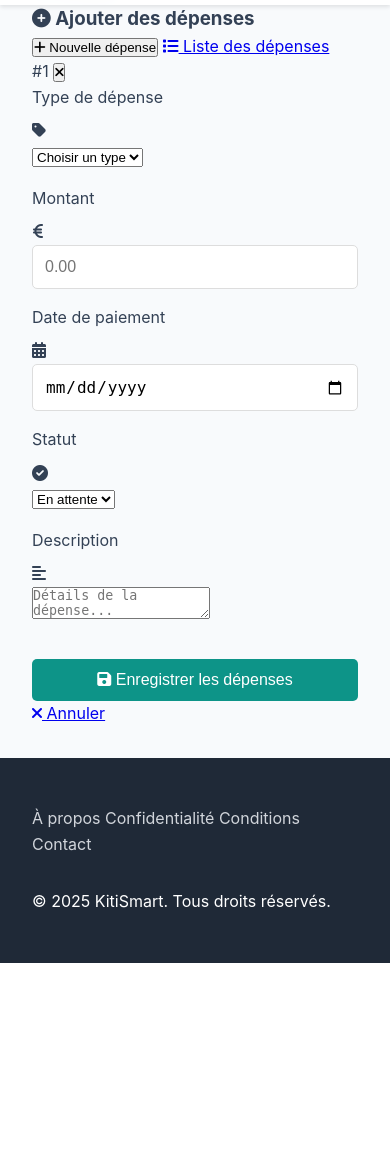
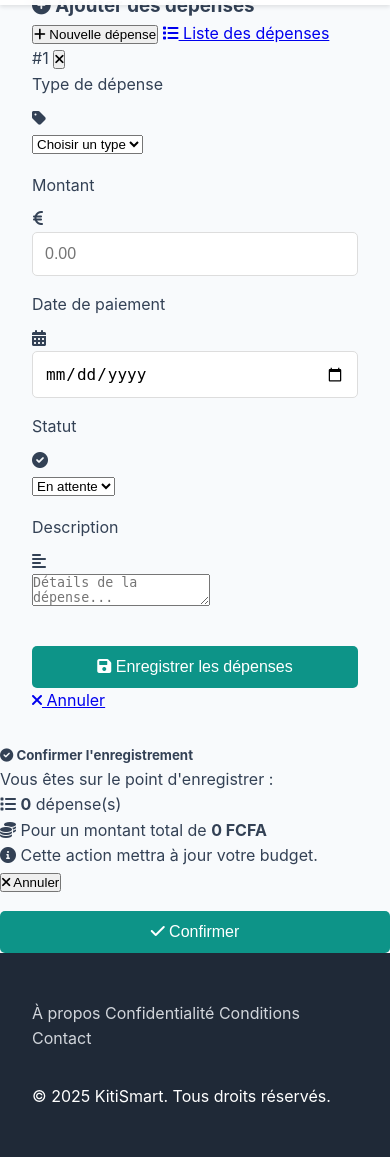
Before and after one commit to merek7/kitismart, a PHP site: template app/views/dashboard/expense_create.php in a window 390 px wide. Shown: the part 297-1454 px from the top of the page. Before the commit the page ends 1260 px from the top, so only its background shows below. Run offline with PHP 8.4, Linux system fonts and the light colour scheme; the template is opened without the code that fills it, so the values that code supplies are empty.

Commit message:
fix: Fix expense_create page - breadcrumb, modal, and budget display
Breadcrumb Standardization:
- Changed from Bootstrap <ol class="breadcrumb"> to .page-header/.breadcrumb structure
- Matches style of expense_list and recurrences pages
- Changed <section class="content"> to <div class="page-content">

Critical Bug Fixes:
- Added missing confirmation modal HTML (#confirmation-modal)
  * Modal was referenced in JS but HTML was completely missing
  * Added modal-overlay structure with proper styling
- Added missing data-initial-budget attribute on #remaining-budget
  * JS line 325 was trying to read this attribute but it didn't exist
  * Budget calculation was broken without it

Currency Fixes:
- Changed "0 €" to "0 FCFA" for total amount display
- Added "FCFA" to budget display for consistency
- Fixed spacing in budget label

CSS Additions (expense_create.css):
- Added .modal-overlay styles (lines 97-218)
- Added .modal-dialog, .modal-header, .modal-body, .modal-footer
- Added #global-message.success styles for success alerts
- Proper animations and transitions for modal

This fixes the JS errors and makes the confirmation workflow functional.

```diff
--- a/app/views/dashboard/expense_create.php
+++ b/app/views/dashboard/expense_create.php
@@ -1,21 +1,14 @@
 <div class="content-wrapper">
-    <section class="content-header">
-        <div class="container-fluid">
-            <div class="row">
-                <div class="col-md-6">
-                    <h1><i class="fas fa-receipt"></i> Nouvelle Dépense</h1>
-                </div>
-                <div class="col-md-6 d-flex justify-content-end align-items-center">
-                    <ol class="breadcrumb mb-0">
-                        <li class="breadcrumb-item"><a href="/dashboard"><i class="fas fa-home"></i> Tableau de bord</a></li>
-                        <li class="breadcrumb-item active">Nouvelle Dépense</li>
-                    </ol>
-                </div>
-            </div>
+    <div class="page-header">
+        <h1><i class="fas fa-receipt"></i> Nouvelle Dépense</h1>
+        <div class="breadcrumb">
+            <a href="/dashboard"><i class="fas fa-home"></i> Tableau de bord</a>
+            <span>/</span>
+            <span>Nouvelle Dépense</span>
         </div>
-    </section>
+    </div>
 
-    <section class="content">
+    <div class="page-content">
         <div class="container">
             <!-- Résumé des dépenses -->
             <div class="row mb-4">
@@ -32,20 +25,20 @@
                                 <i class="fas fa-coins"></i>
                                 <div class="summary-content">
                                     <span class="summary-label">Montant total</span>
-                                    <span id="total-amount" class="summary-value">0 €</span>
+                                    <span id="total-amount" class="summary-value">0 FCFA</span>
                                 </div>
                             </div>
                             <div class="summary-item">
                                 <i class="fas fa-wallet"></i>
                                 <div class="summary-content">
                                     <span class="summary-label">Budget restant</span>
-                                    <span id="remaining-budget" class="summary-value"><?= htmlspecialchars($budget) ?> </span>
+                                    <span id="remaining-budget" class="summary-value" data-initial-budget="<?= htmlspecialchars($budget) ?>"><?= htmlspecialchars($budget) ?> FCFA</span>
                                     <div class="budget-progress">
                                         <div class="progress-bar" style="width: 0%"></div>
                                     </div>
                                     <div class="budget-status">
                                         <span>0%</span>
-                                        <span>Budget:<?= htmlspecialchars($budget) ?> </span>
+                                        <span>Budget: <?= htmlspecialchars($budget) ?> FCFA</span>
                                     </div>
                                 </div>
                             </div>
@@ -199,5 +192,42 @@
                 </div>
             </div>
         </div>
-    </section>
+    </div>
 </div>
+
+<!-- Modal de confirmation -->
+<div id="confirmation-modal" class="modal-overlay">
+    <div class="modal-dialog">
+        <div class="modal-content">
+            <div class="modal-header">
+                <h5 class="modal-title">
+                    <i class="fas fa-check-circle"></i> Confirmer l'enregistrement
+                </h5>
+            </div>
+            <div class="modal-body">
+                <p>Vous êtes sur le point d'enregistrer :</p>
+                <ul class="confirmation-list">
+                    <li>
+                        <i class="fas fa-list"></i>
+                        <strong id="modal-expense-count">0</strong> dépense(s)
+                    </li>
+                    <li>
+                        <i class="fas fa-coins"></i>
+                        Pour un montant total de <strong id="modal-total-amount">0 FCFA</strong>
+                    </li>
+                </ul>
+                <p class="text-muted">
+                    <i class="fas fa-info-circle"></i> Cette action mettra à jour votre budget.
+                </p>
+            </div>
+            <div class="modal-footer">
+                <button type="button" id="modal-cancel" class="btn btn-secondary">
+                    <i class="fas fa-times"></i> Annuler
+                </button>
+                <button type="button" id="modal-confirm" class="btn btn-primary">
+                    <i class="fas fa-check"></i> Confirmer
+                </button>
+            </div>
+        </div>
+    </div>
+</div>
```
Also changed, not shown: public/assets/css/dashboard/expense_create.css.
